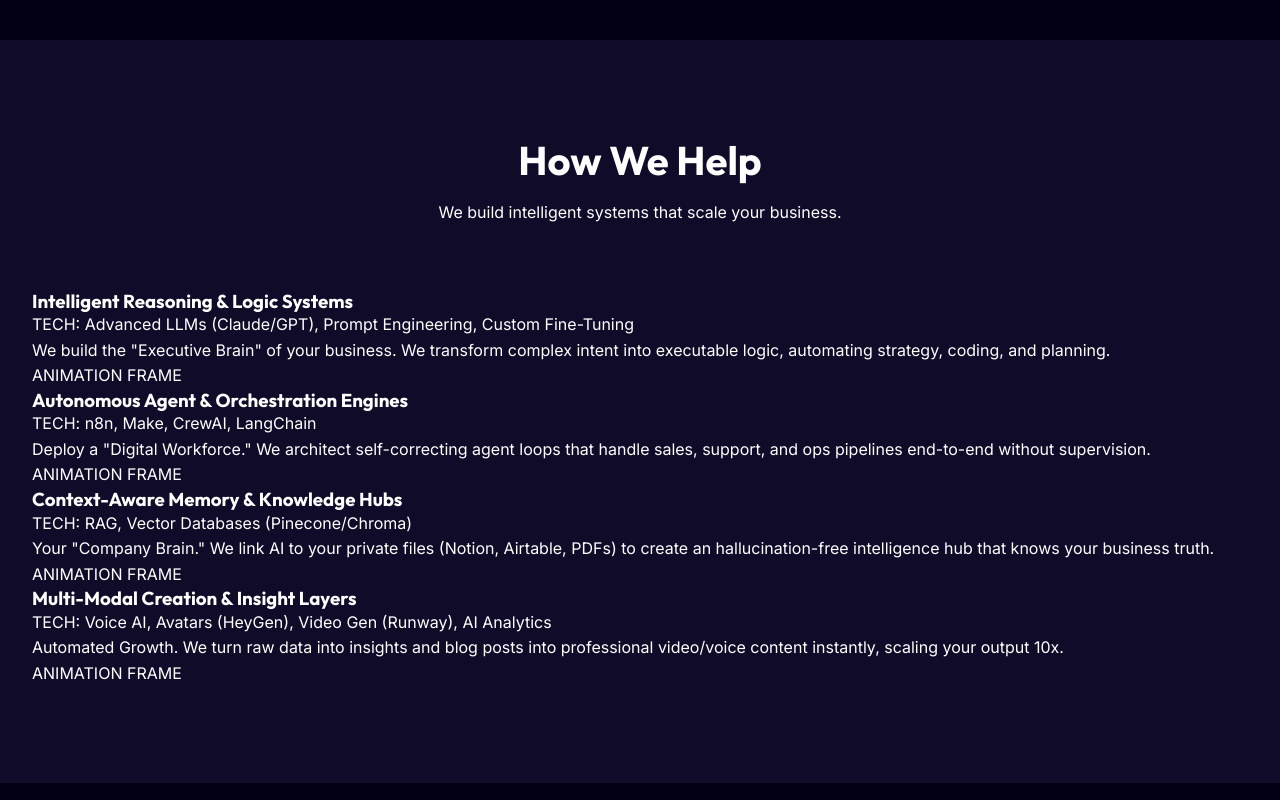
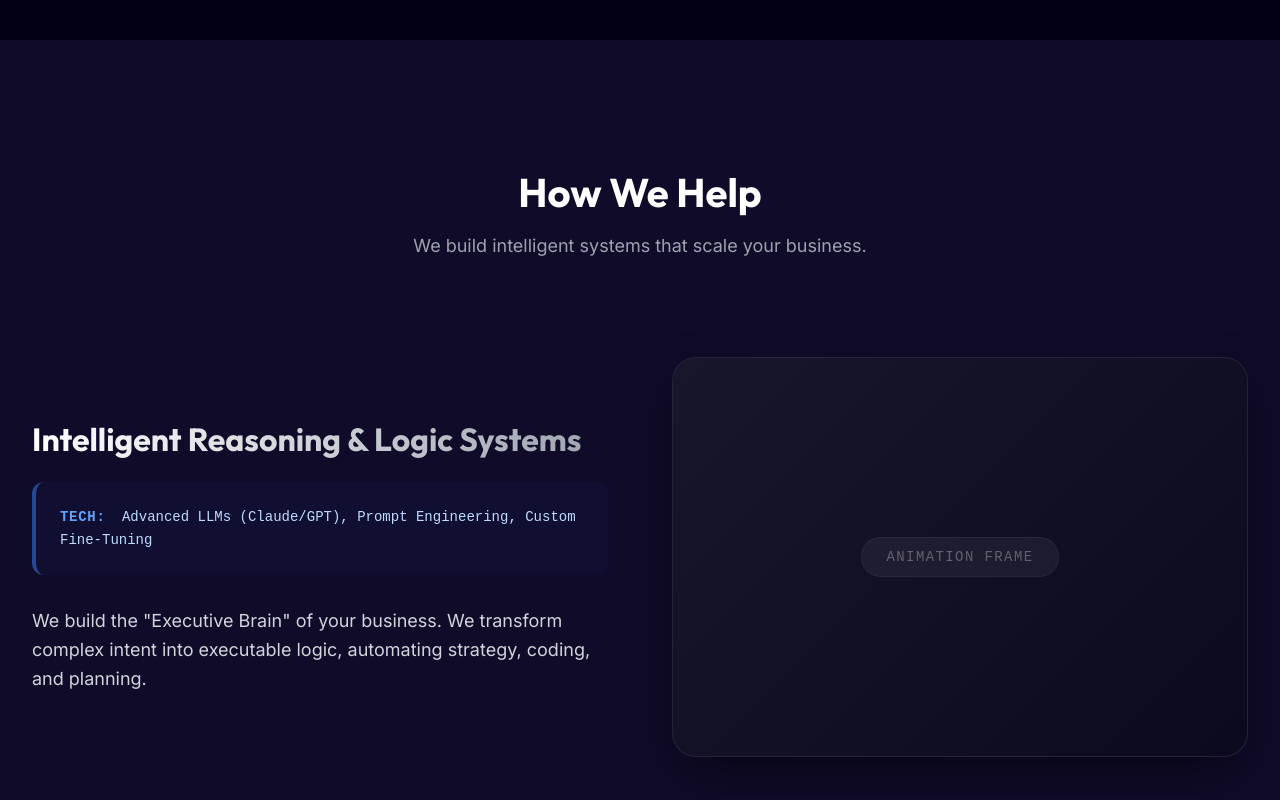
Before and after one commit to gnanaprakash22594/Aiflo-pro, a React (Vite) app: page / in a window 1280 px wide. Shown: the part 760-1560 px from the top of the page. Built offline with nearby package versions, Linux system fonts and the light colour scheme.

Commit message:
Fix layout: Replace Tailwind classes with robust Vanilla CSS Flexbox

```diff
--- a/src/components/ServicesLayers.jsx
+++ b/src/components/ServicesLayers.jsx
@@ -29,15 +29,9 @@ const services = [
 
 const VisualBlock = () => {
     return (
-        <div className="w-full h-[400px] rounded-3xl relative overflow-hidden bg-[#0c0a1f] border border-white/10 shadow-2xl">
-            {/* Glassmorphism Gradient Overlay */}
-            <div className="absolute inset-0 bg-gradient-to-br from-white/5 to-transparent rounded-3xl" />
-
-            {/* Center Text */}
-            <div className="relative z-10 w-full h-full flex items-center justify-center">
-                <div className="px-6 py-2 rounded-full bg-white/5 border border-white/5 text-white/20 text-sm font-mono tracking-widest">
-                    ANIMATION FRAME
-                </div>
+        <div className="visual-block-container">
+            <div className="visual-stub-text">
+                ANIMATION FRAME
             </div>
         </div>
     );
@@ -45,48 +39,33 @@ const VisualBlock = () => {
 
 const ServicesLayers = () => {
     return (
-        <section className="services-section-layers py-32 bg-[#0f0b29] relative z-20">
-            <div className="container mx-auto px-6">
-                <div className="section-header mb-32 text-center">
-                    <h2 className="section-title text-5xl font-bold bg-clip-text text-transparent bg-gradient-to-r from-white to-gray-400 mb-6">How We Help</h2>
-                    <p className="text-xl text-gray-400">We build intelligent systems that scale your business.</p>
+        <section className="services-layers-section">
+            <div className="container">
+                <div className="services-header">
+                    <h2 className="section-title">How We Help</h2>
+                    <p className="section-subtitle">We build intelligent systems that scale your business.</p>
                 </div>
 
-                <div className="layers-container flex flex-col gap-32">
+                <div className="services-list">
                     {services.map((service, index) => (
-                        <div
-                            key={service.id}
-                            // SWITCHING TO GRID to ensure 2-column layout is rigid
-                            // 'md' breakpoint (768px) is safer than 'lg' for most laptop splits
-                            className="grid grid-cols-1 md:grid-cols-2 gap-12 md:gap-24 items-center"
-                        >
-                            {/*
-                                Logic for Zig-Zag:
-                                Even Index (0, 2): Text Left, Visual Right
-                                Odd Index (1, 3): Visual Left, Text Right
-                            */}
-
-                            {/* Text Block */}
-                            {/* If Odd Row, Order is 2 (Right Side) */}
-                            <div className={`text-left ${index % 2 !== 0 ? 'md:order-2' : 'md:order-1'}`}>
-                                <h3 className="text-3xl font-bold mb-6 text-white">
+                        <div key={service.id} className="service-row">
+                            {/* Text Side */}
+                            <div className="service-text-col">
+                                <h3 className="service-heading text-gradient">
                                     {service.title}
                                 </h3>
 
-                                <div className="mb-8 p-6 rounded-xl bg-blue-900/10 border-l-4 border-blue-500/50 backdrop-blur-sm">
-                                    <p className="text-blue-200 text-sm font-mono leading-relaxed">
-                                        <span className="text-blue-400 font-bold tracking-wide">TECH:</span> {service.tech}
-                                    </p>
+                                <div className="tech-badge">
+                                    <span className="tech-label">TECH:</span> {service.tech}
                                 </div>
 
-                                <p className="text-gray-300 text-lg leading-relaxed font-light">
+                                <p className="service-outcome">
                                     {service.outcome}
                                 </p>
                             </div>
 
-                            {/* Visual Block */}
-                            {/* If Odd Row, Order is 1 (Left Side) */}
-                            <div className={`w-full relative ${index % 2 !== 0 ? 'md:order-1' : 'md:order-2'}`}>
+                            {/* Visual Side */}
+                            <div className="service-visual-col">
                                 <VisualBlock />
                             </div>
                         </div>
--- a/src/index.css
+++ b/src/index.css
@@ -1019,65 +1019,141 @@ section {
 /* =========================================
    Services Layers Visuals
    ========================================= */
-.services-section-layers {
+/* =========================================
+   Services Layers (Vanilla CSS Fix)
+   ========================================= */
+.services-layers-section {
   background-color: var(--bg-secondary);
+  padding: 8rem 0;
   overflow: hidden;
 }
 
-.visual-block-inner {
+.services-header {
+  text-align: center;
+  margin-bottom: 6rem;
+}
+
+.services-list {
+  display: flex;
+  flex-direction: column;
+  gap: 8rem;
+}
+
+.service-row {
+  display: flex;
+  align-items: center;
+  gap: 4rem;
+}
+
+/* ZIG-ZAG LOGIC: Even rows flip direction */
+.service-row:nth-child(even) {
+  flex-direction: row-reverse;
+}
+
+.service-text-col,
+.service-visual-col {
+  flex: 1;
   width: 100%;
-  height: 100%;
+  /* Ensure they take full width in stack mode */
+}
+
+.service-heading {
+  font-size: 2rem;
+  font-weight: 700;
+  margin-bottom: 1.5rem;
+  line-height: 1.2;
+  color: #fff;
+}
+
+.text-gradient {
+  background: linear-gradient(to right, #fff, #9ca3af);
+  -webkit-background-clip: text;
+  background-clip: text;
+  color: transparent;
+}
+
+.tech-badge {
+  background: rgba(30, 58, 138, 0.1);
+  /* Blue-900/10 */
+  border-left: 4px solid rgba(59, 130, 246, 0.5);
+  /* Blue-500/50 */
+  padding: 1.5rem;
+  border-radius: 0.75rem;
+  margin-bottom: 2rem;
+  font-family: monospace;
+  font-size: 0.875rem;
+  color: #bfdbfe;
+  /* Blue-200 */
+}
+
+.tech-label {
+  color: #60a5fa;
+  /* Blue-400 */
+  font-weight: 700;
+  letter-spacing: 0.05em;
+  margin-right: 0.5rem;
+}
+
+.service-outcome {
+  font-size: 1.125rem;
+  color: #d1d5db;
+  /* Gray-300 */
+  line-height: 1.6;
+}
+
+.visual-block-container {
+  width: 100%;
+  height: 400px;
+  background-color: #0c0a1f;
+  border: 1px solid rgba(255, 255, 255, 0.1);
   border-radius: 1.5rem;
   position: relative;
   overflow: hidden;
   box-shadow: 0 20px 50px -12px rgba(0, 0, 0, 0.5);
-  border: 1px solid rgba(255, 255, 255, 0.05);
-  background-color: #0c0a1f;
+  display: flex;
+  align-items: center;
+  justify-content: center;
 }
 
-.glass-code-window {
-  background: rgba(0, 0, 0, 0.3);
-  border-radius: 0.75rem;
-  border: 1px solid rgba(255, 255, 255, 0.1);
-  padding: 1.5rem;
-  position: relative;
-  backdrop-filter: blur(4px);
-  width: 90%;
+/* Glass gradient overlay */
+.visual-block-container::before {
+  content: '';
+  position: absolute;
+  top: 0;
+  left: 0;
+  right: 0;
+  bottom: 0;
+  background: linear-gradient(135deg, rgba(255, 255, 255, 0.05) 0%, transparent 100%);
+  z-index: 1;
 }
 
-.animate-pulse-slow {
-  animation: pulse 4s cubic-bezier(0.4, 0, 0.6, 1) infinite;
+.visual-stub-text {
+  position: relative;
+  z-index: 10;
+  padding: 0.5rem 1.5rem;
+  background: rgba(255, 255, 255, 0.05);
+  border: 1px solid rgba(255, 255, 255, 0.05);
+  border-radius: 9999px;
+  color: rgba(255, 255, 255, 0.3);
+  font-family: monospace;
+  font-size: 0.875rem;
+  letter-spacing: 0.1em;
 }
 
-.animate-pulse-slower {
-  animation: pulse 6s cubic-bezier(0.4, 0, 0.6, 1) infinite;
-}
-
-@keyframes pulse {
-
-  0%,
-  100% {
-    opacity: 0.1;
+/* Mobile Responsiveness */
+@media (max-width: 1023px) {
+  .service-row {
+    flex-direction: column !important;
+    /* Force stack on mobile */
+    gap: 3rem;
   }
 
-  50% {
-    opacity: 0.3;
+  .service-row:nth-child(even) {
+    flex-direction: column !important;
+    /* Force stack on mobile (no reverse) */
+  }
+
+  .service-heading {
+    font-size: 1.75rem;
   }
 }
-
-.glow-sm {
-  box-shadow: 0 0 10px 2px currentColor;
-}
-
-.perspective-1000 {
-  perspective: 1000px;
-}
-
-.rotate-x-12 {
-  transform: rotateX(12deg) rotateY(-12deg);
-}
-
-.glass-stack {
-  position: relative;
-  transform-style: preserve-3d;
-}
```
